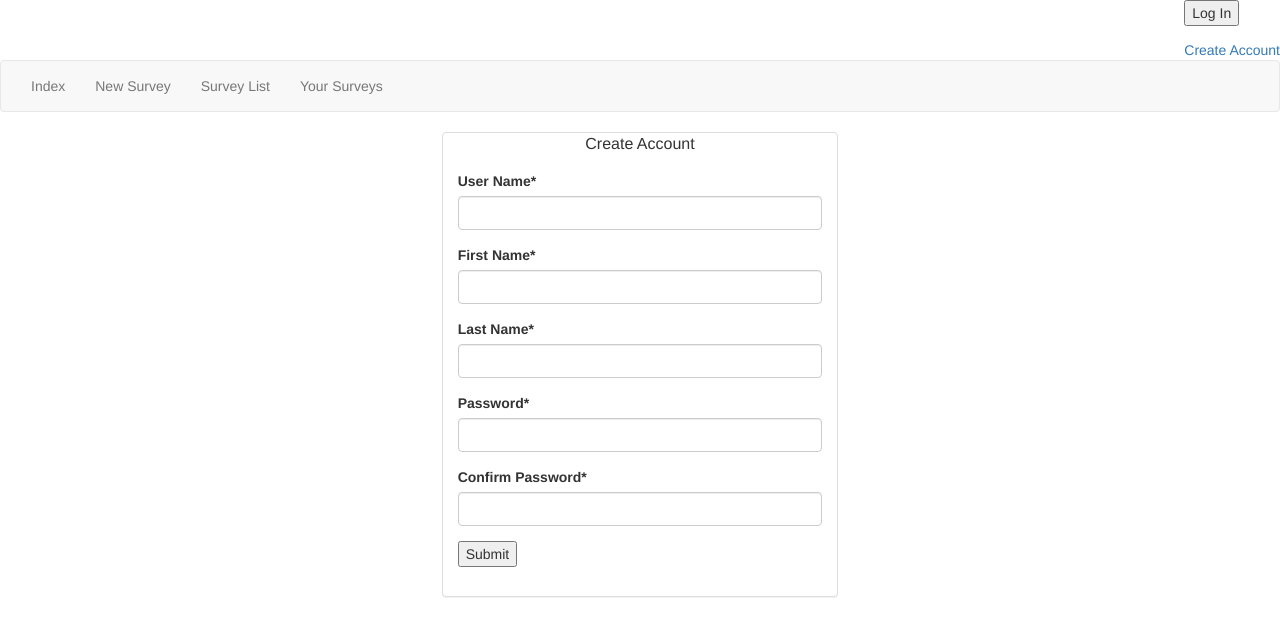
After one commit to JHadley1406/survey, a Django app: page /add_user/ in a window 1280 px wide. The commit adds this page. Shown: the top 636 px of the page. Run offline with Django 3.2, Linux system fonts and the light colour scheme; parts of the project's set-up code (start-up, migrations or seed data) failed here and were passed over; some libraries are stand-ins or nearby versions.

Commit message:
feature: Added account creation

```diff
--- a/questions/forms.py
+++ b/questions/forms.py
@@ -13,6 +13,7 @@ from django.forms import ModelForm, \
     TextInput, \
     PasswordInput
 from django.forms.formsets import formset_factory
+from django.core.exceptions import ValidationError
 from crispy_forms.helper import FormHelper
 from crispy_forms.layout import Layout, Field
 from models import *
@@ -28,6 +29,24 @@ def required(question):
 class LoginForm(Form):
     username = CharField(label="Username", max_length=25, widget=TextInput())
     password = CharField(label="Password", max_length=25, widget=PasswordInput())
+
+
+class CreateUserForm(Form):
+    username = CharField(label="User Name", max_length=25, widget=TextInput(), required=True)
+    first_name = CharField(label="First Name", max_length=25, widget=TextInput())
+    last_name = CharField(label="Last Name", max_length=25, widget=TextInput())
+    password1 = CharField(label="Password", max_length=50, widget=PasswordInput(), required=True)
+    password2 = CharField(label="Confirm Password", max_length=50, widget=PasswordInput(), required=True)
+
+    def __init__(self, *args, **kwargs):
+        super(CreateUserForm, self).__init__(*args, **kwargs)
+        self.helper = FormHelper()
+        self.helper.form_tag = False
+
+    def clean(self, *args, **kwargs):
+        super(CreateUserForm, self).clean(*args, **kwargs)
+        if not self.cleaned_data.get('password1') == self.cleaned_data.get('password2'):
+            raise ValidationError("Passwords do not match")
 
 
 class TextForm(Form):
--- a/questions/views.py
+++ b/questions/views.py
@@ -206,3 +206,23 @@ class TakenSurveyView(View):
         return render(request,
                       self.template_name,
                       dict(survey=survey, answers=answers))
+
+
+class CreateUserView(View):
+    template_name = "create_user.html"
+
+    def get(self, request):
+        user_form = CreateUserForm()
+        return render(request, self.template_name, dict(form=user_form))
+
+    def post(self, request):
+        user_form = CreateUserForm(request.POST)
+        if user_form.is_valid():
+            user = User.objects.create_user(user_form.cleaned_data['username'], None, user_form.cleaned_data['password1'])
+            if 'first_name' in user_form.cleaned_data:
+                user.first_name = user_form.cleaned_data['first_name']
+            if 'last_name' in user_form.cleaned_data:
+                user.last_name = user_form.cleaned_data['last_name']
+            user.save()
+            return HttpResponseRedirect(reverse(index_page))
+        return render(request, self.template_name, dict(form=user_form))
--- a/survey/urls.py
+++ b/survey/urls.py
@@ -30,4 +30,5 @@ urlpatterns = [
     url(r'^taken_survey/(?P<survey_id>(\d+))$', TakenSurveyView.as_view(), name="taken_survey"),
     url(r'^survey_list/$', SurveyListView.as_view(), name="survey_list"),
     url(r'^user_survey/', UserSurveyView.as_view(), name="user_survey"),
+    url(r'^add_user/$', CreateUserView.as_view(), name="add_user"),
 ]
--- a/templates/auth.html
+++ b/templates/auth.html
@@ -17,6 +17,7 @@
                 <span>{{ login_form.password }}</span>
                 <span><input type="submit" value="Log In"/></span>
         </form>
+            <span><a href="{% url 'add_user' %}">Create Account</a></span>
         {% endif %}
     </div>
 {% endblock %}
--- /dev/null
+++ b/templates/create_user.html
@@ -0,0 +1,19 @@
+{% extends "nav.html" %}
+{% block body %}
+{%  load crispy_forms_tags %}
+<div class="block col-md-4 col-md-offset-4">
+    <div class="panel panel-default">
+        <div class="panel-header text-center">
+            <span class="panel-title">Create Account</span>
+        </div>
+        <div class="panel-body">
+            <form action="{% url 'add_user' %}" method="POST">
+                {% csrf_token %}
+                {% crispy form %}
+                <input type="submit" value="Submit">
+            </form>
+        </div>
+    </div>
+
+</div>
+{% endblock %}
```
